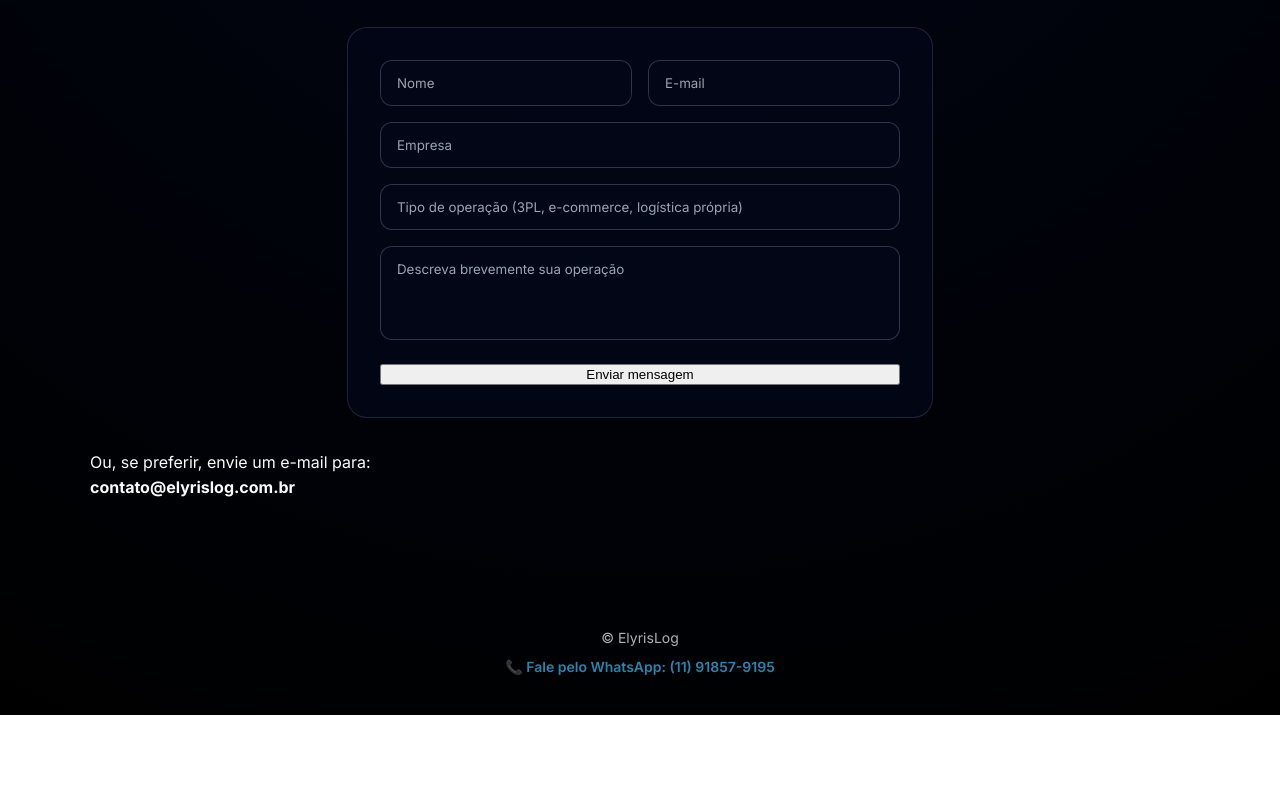
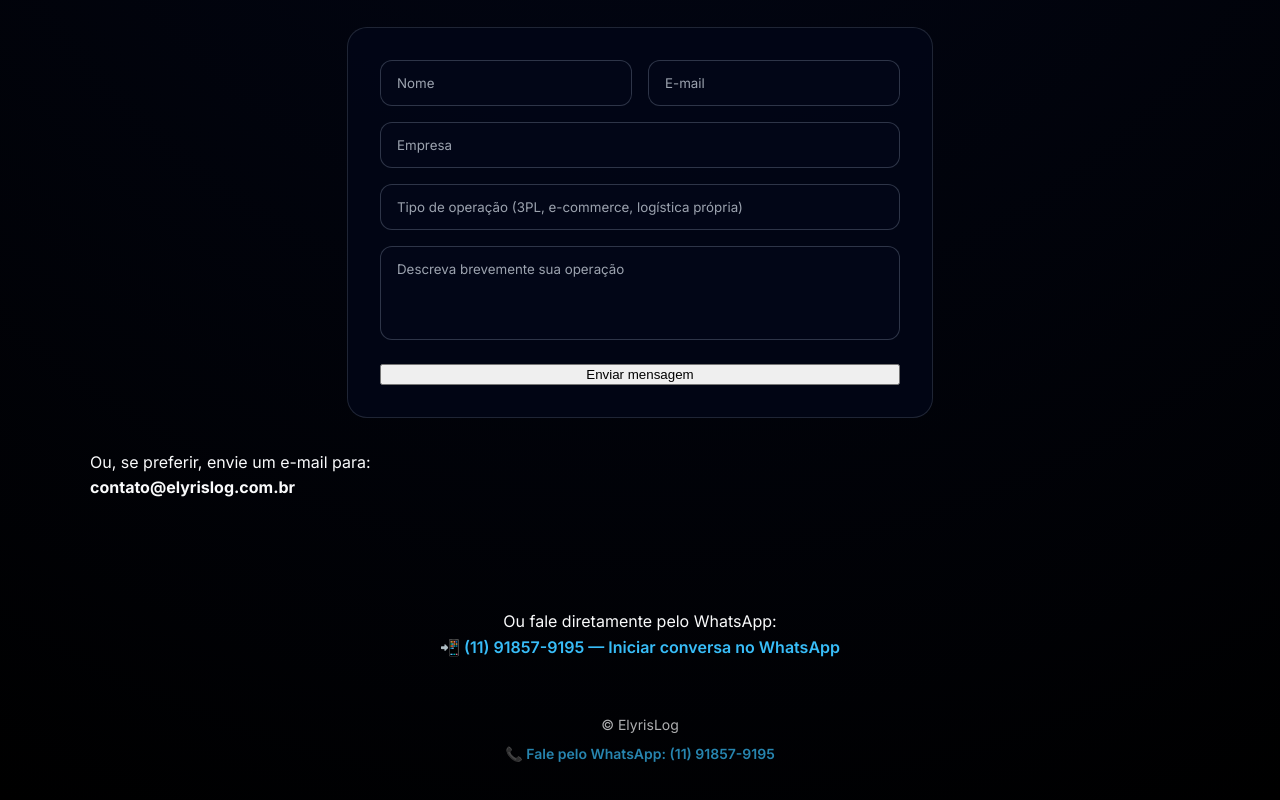
Before and after one commit to elyrislog/elyrislog-site, a Next.js app: page /contact in a window 1280 px wide. Shown: the part 408-1208 px from the top of the page. Before the commit the page ends 1123 px from the top, so only its background shows below. Built offline with nearby package versions, Linux system fonts and the light colour scheme.

Commit message:
Update contact.js

```diff
--- a/pages/contact.js
+++ b/pages/contact.js
@@ -67,6 +67,17 @@ export default function Contact() {
           <strong>contato@elyrislog.com.br</strong>
         </p>
       </section>
+<p className="text-block" style={{ marginTop: "20px", textAlign: "center" }}>
+  Ou fale diretamente pelo WhatsApp:<br />
+  <a
+    href="https://wa.me/5511918579195?text=Ol%C3%A1!%20Tenho%20interesse%20no%20ElyrisLog%20WMS."
+    target="_blank"
+    rel="noopener noreferrer"
+    style={{ color: "#38bdf8", fontWeight: "600" }}
+  >
+    📲 (11) 91857-9195 — Iniciar conversa no WhatsApp
+  </a>
+</p>
 
       <Footer />
     </>
```
